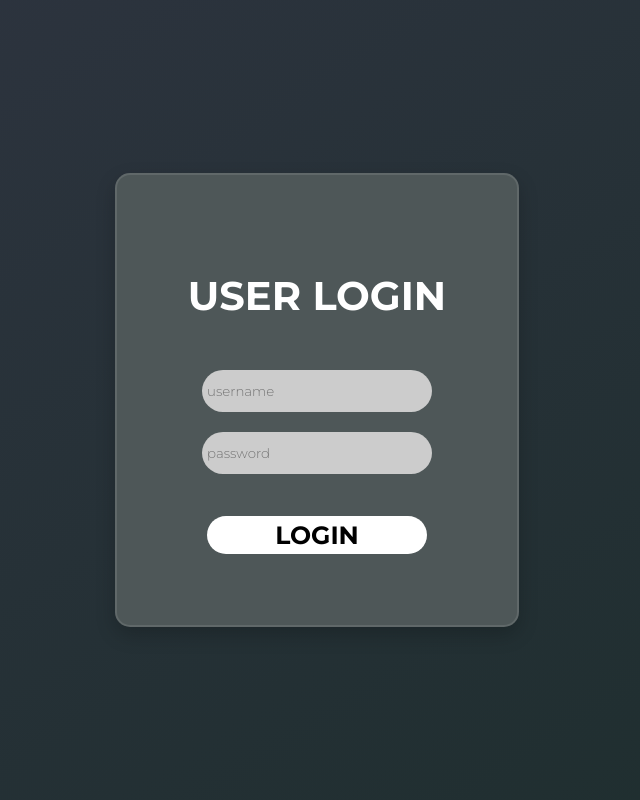
After one commit to JhayJo9/inventory_system, a PHP site: page /login.php in a window 1280 px wide. The commit adds this page. Shown: the whole page, without its empty margins (323-963 px from the left). Run offline with PHP 8.4, Linux system fonts and the light colour scheme.

Commit message:
third commit in bash

```diff
--- a/main/account.php
+++ b/main/account.php
@@ -6,11 +6,11 @@ include("restrictAccess.php");
 include("../config.php");
 
 // IDENTIFYING THE USER WHO CAN ACCESS THIS PAGE
-restrictAccess(['admin']);
+restrictAccess(['Admin']);
 
 
 if (!isset($_SESSION['username'])) {
-    header("Location: /system/login.php");
+    header("Location: login.php");
     exit;
 }
 
--- a/main/add_item.php
+++ b/main/add_item.php
@@ -6,11 +6,11 @@ include("../config.php");
 include("restrictAccess.php");
 
 // IDENTIFYING THE USER WHO CAN ACCESS THIS PAGE
-restrictAccess(['admin', 'staff']);
+restrictAccess(['Admin', 'Staff']);
 
 // Redirect to login if not logged in
 if (!isset($_SESSION['username'])) {
-    header("Location: /system/login.php");
+    header("Location: login.php");
     exit;
 
 ?>
--- a/main/dashboard.php
+++ b/main/dashboard.php
@@ -6,11 +6,11 @@ include("../config.php");
 include("restrictAccess.php");
 
 // IDENTIFYING THE USER WHO CAN ACCESS THIS PAGE
-restrictAccess(['admin', 'staff']);
+restrictAccess(['Admin', 'Staff']);
 
 //
 if (!isset($_SESSION['username'])) {
-    header("Location: /system/login/login.php");
+    header("Location: login.php");
     exit;
 }
 ?>
@@ -238,7 +238,7 @@ if (!isset($_SESSION['username'])) {
     </div>
   </div>
 
-  <!-- Logout Confirmation Modal -->
+  <!-- LOGOUT CONFIRMATION MODAL -->
   <div class="modal fade" id="logoutModal" tabindex="-1" aria-labelledby="logoutModalLabel" aria-hidden="true">
     <div class="modal-dialog modal-dialog-centered">
       <div class="modal-content" style="background-color: #4E5758; color: white; border-radius: 10px;">
--- a/main/items.php
+++ b/main/items.php
@@ -6,10 +6,10 @@ include("../config.php");
 include("restrictAccess.php");
 
 // IDENTIFYING THE USER WHO CAN ACCESS THIS PAGE
-restrictAccess(['admin', 'staff']);
+restrictAccess(['Admin', 'Staff']);
 
 if (!isset($_SESSION['username'])) {
-    header("Location: /system/login.php");
+    header("Location: login.php");
     exit;
 }
 
--- /dev/null
+++ b/main/login.php
@@ -0,0 +1,142 @@
+
+<?php
+session_start();
+
+// IMPORT THE NEEDED FILES TO ACCESS
+include("../config.php");
+
+if (isset($_POST["LOGIN"])) {
+    if (!empty($_POST["username"]) && !empty($_POST["password"])) {
+        $username = trim($_POST['username']);
+        $password = trim($_POST['password']);
+
+        $stmt = $conn->prepare("
+            SELECT users.*, roles.role_name
+            FROM users
+            JOIN roles ON users.role_id = roles.role_id
+            WHERE username = ?
+        ");
+        $stmt->bind_param("s", $username);
+        $stmt->execute();
+        $result = $stmt->get_result();
+
+        echo "<script>alert('FDGDF');</script>";
+
+        if ($result && $result->num_rows === 1) {
+            $user = $result->fetch_assoc();
+
+            // Plain-text comparison (TEMPORARY)
+            if ($password === $user['password']) {
+                $_SESSION['username'] = $user['username'];
+                $_SESSION['role'] = $user['role_name'];
+
+                header("Location: dashboard.php");
+                echo "<script>alert('Success');</script>";
+                exit;
+            } else {
+                echo "<script>alert('Incorrect password');</script>";
+                header("Location: login.php");
+            }
+        } else {
+            echo "<script>alert('User not found');</script>";
+            header("Location: login.php");
+        }
+    } else {
+        //echo "<script>alert('Please fill in all fields');</script>";
+    }
+}
+?>
+<!DOCTYPE html>
+<html lang="en">
+<head>
+  <meta charset="UTF-8">
+  <title>User Login</title>
+  <link rel="stylesheet" href="style.css">
+  <link href="https://fonts.googleapis.com/css?family=Montserrat:100,200,300,700" rel="stylesheet">
+  <style>
+    body {
+      margin: 0;
+      font-family: 'Montserrat';
+      background: linear-gradient(to bottom right, #2e3440, #1e2e2e);
+      height: 100vh;
+      display: flex;
+      justify-content: center;
+      align-items: center;
+    }
+    * {
+      font-family: 'Montserrat', sans-serif;
+    }
+    .w100 {
+      font-weight: 100;
+    }
+    .w200 {
+      font-weight: 200;
+    }
+    .w300 {
+      font-weight: 300;
+    }
+    .w400 {
+      font-weight: 400;
+    }
+    .login-container {
+      background-color: #4E5758;
+      width: 400px;
+      height: 450px;
+      border-radius: 15px;
+      box-shadow: 0 8px 20px rgba(0,0,0,0.2);
+      text-align: center;
+      backdrop-filter: blur(10px);
+      border: 2px solid rgba(255, 255, 255, 0.1);
+    }
+    .title{
+      margin-top: 6rem;
+      color: white;
+      font-size: 40px;
+      font-weight: 700;
+    }
+    h2 {
+      color: white;
+      margin-bottom: 30px;
+    }
+    .usernameInput, .passwordInput {
+      width: 220px;
+      height: 18px;
+      padding: 12px 5px;
+      margin: 10px 0;
+      border: none;
+      border-radius: 25px;
+      background-color: #ccc;
+    }
+    .login {
+      margin-top: 2rem;
+      width: 220px;
+      height: 38px;
+      color: black;
+      font-size: 25px;
+      border: none;
+      border-radius: 25px;
+      background-color: #FFFFFF;
+      font-weight: bold;
+      cursor: pointer;
+      transition: background 0.3s ease;
+    }
+    button:hover {
+      background-color: #ddd;
+    }
+  </style>
+</head>
+<body>
+  <div class="login-container">
+    <form id="loginForm" action="login.php" method="post">
+      <p class="title">USER LOGIN</p>
+      <input class="usernameInput" type="text" name="username" placeholder="username" required>
+      <input class="passwordInput" type="password" name="password" placeholder="password" required>
+      <input class="login" type="submit" name="LOGIN" value="LOGIN">
+    </form>
+  </div>
+
+  <script>
+
+  </script>
+</body>
+</html>
--- a/main/logout.php
+++ b/main/logout.php
@@ -2,5 +2,5 @@
 session_start();
 session_unset();      // Remove all session variables
 session_destroy();    // Destroy the session
-header("Location: /system/login/login.php"); // Redirect to login page
+header("Location: login.php"); // Redirect to login page
 exit;
--- a/main/profile.php
+++ b/main/profile.php
@@ -6,10 +6,10 @@ include("../config.php");
 include("restrictAccess.php");
 
 // IDENTIFYING THE USER WHO CAN ACCESS THIS PAGE
-restrictAccess(['admin', 'staff']);
+restrictAccess(['Admin', 'Staff']);
 
 if (!isset($_SESSION['username'])) {
-    header("Location: /system/login.php");
+    header("Location: login.php");
     exit;
 }
 
```
Also changed, not shown: main/restrictAccess.php (+7 -1 lines), main/save_item.php (+5 -21 lines), main/sidebar.php (+4 -6 lines).
